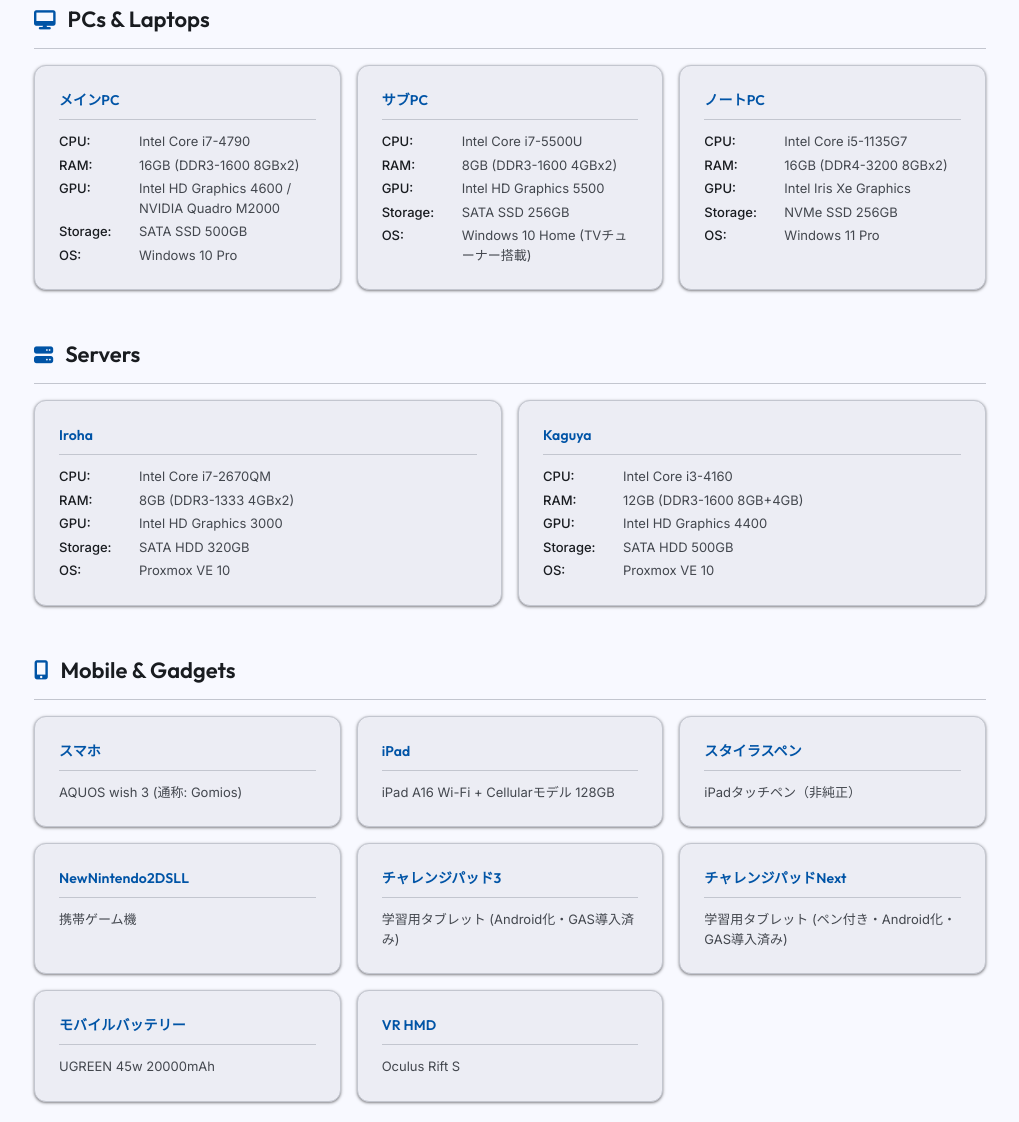
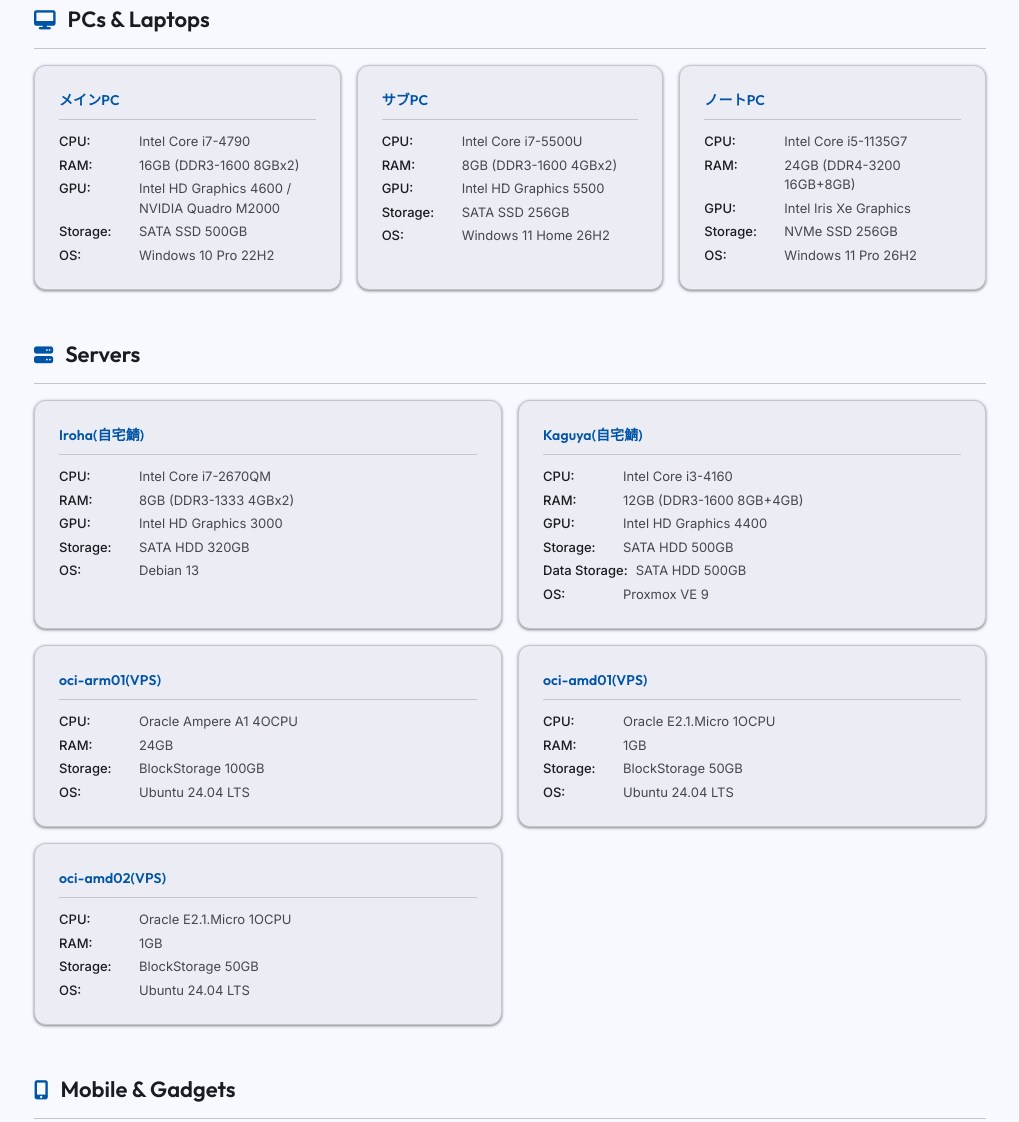
Before and after one commit to DTT-JP/DTT-Top, a plain HTML site: page devices.html in a window 1280 px wide. Shown: the part 181-1303 px from the top of the page, without its empty margins (130-1149 px from the left). Drawn offline with nearby package versions, Linux system fonts and the light colour scheme.

Commit message:
Update Devices

```diff
--- a/devices.html
+++ b/devices.html
@@ -59,7 +59,7 @@
                             <li><strong>RAM:</strong> 16GB (DDR3-1600 8GBx2)</li>
                             <li><strong>GPU:</strong> Intel HD Graphics 4600 / NVIDIA Quadro M2000</li>
                             <li><strong>Storage:</strong> SATA SSD 500GB</li>
-                            <li><strong>OS:</strong> Windows 10 Pro</li>
+                            <li><strong>OS:</strong> Windows 10 Pro 22H2</li>
                         </ul>
                     </article>
 
@@ -70,7 +70,7 @@
                             <li><strong>RAM:</strong> 8GB (DDR3-1600 4GBx2)</li>
                             <li><strong>GPU:</strong> Intel HD Graphics 5500</li>
                             <li><strong>Storage:</strong> SATA SSD 256GB</li>
-                            <li><strong>OS:</strong> Windows 10 Home (TVチューナー搭載)</li>
+                            <li><strong>OS:</strong> Windows 11 Home 26H2</li>
                         </ul>
                     </article>
 
@@ -78,10 +78,10 @@
                         <h4>ノートPC</h4>
                         <ul class="device-specs">
                             <li><strong>CPU:</strong> Intel Core i5-1135G7</li>
-                            <li><strong>RAM:</strong> 16GB (DDR4-3200 8GBx2)</li>
+                            <li><strong>RAM:</strong> 24GB (DDR4-3200 16GB+8GB)</li>
                             <li><strong>GPU:</strong> Intel Iris Xe Graphics</li>
                             <li><strong>Storage:</strong> NVMe SSD 256GB</li>
-                            <li><strong>OS:</strong> Windows 11 Pro</li>
+                            <li><strong>OS:</strong> Windows 11 Pro 26H2</li>
                         </ul>
                     </article>
                 </div>
@@ -92,24 +92,55 @@
                 <h3><i class="fas fa-server"></i> Servers</h3>
                 <div class="devices-grid device-grid-2">
                     <article class="glass-card device-card server-card">
-                        <h4>Iroha</h4>
+                        <h4>Iroha(自宅鯖)</h4>
                         <ul class="device-specs">
                             <li><strong>CPU:</strong> Intel Core i7-2670QM</li>
                             <li><strong>RAM:</strong> 8GB (DDR3-1333 4GBx2)</li>
                             <li><strong>GPU:</strong> Intel HD Graphics 3000</li>
                             <li><strong>Storage:</strong> SATA HDD 320GB</li>
-                            <li><strong>OS:</strong> Proxmox VE 10</li>
+                            <li><strong>OS:</strong> Debian 13</li>
                         </ul>
                     </article>
 
                     <article class="glass-card device-card server-card">
-                        <h4>Kaguya</h4>
+                        <h4>Kaguya(自宅鯖)</h4>
                         <ul class="device-specs">
                             <li><strong>CPU:</strong> Intel Core i3-4160</li>
                             <li><strong>RAM:</strong> 12GB (DDR3-1600 8GB+4GB)</li>
                             <li><strong>GPU:</strong> Intel HD Graphics 4400</li>
                             <li><strong>Storage:</strong> SATA HDD 500GB</li>
-                            <li><strong>OS:</strong> Proxmox VE 10</li>
+                            <li><strong>Data Storage:</strong> SATA HDD 500GB</li>
+                            <li><strong>OS:</strong> Proxmox VE 9</li>
+                        </ul>
+                    </article>
+
+                    <article class="glass-card device-card server-card">
+                        <h4>oci-arm01(VPS)</h4>
+                        <ul class="device-specs">
+                            <li><strong>CPU:</strong> Oracle Ampere A1 4OCPU</li>
+                            <li><strong>RAM:</strong> 24GB</li>
+                            <li><strong>Storage:</strong> BlockStorage 100GB</li>
+                            <li><strong>OS:</strong> Ubuntu 24.04 LTS</li>
+                        </ul>
+                    </article>
+
+                    <article class="glass-card device-card server-card">
+                        <h4>oci-amd01(VPS)</h4>
+                        <ul class="device-specs">
+                            <li><strong>CPU:</strong> Oracle E2.1.Micro 1OCPU</li>
+                            <li><strong>RAM:</strong> 1GB</li>
+                            <li><strong>Storage:</strong> BlockStorage 50GB</li>
+                            <li><strong>OS:</strong> Ubuntu 24.04 LTS</li>
+                        </ul>
+                    </article>
+
+                    <article class="glass-card device-card server-card">
+                        <h4>oci-amd02(VPS)</h4>
+                        <ul class="device-specs">
+                            <li><strong>CPU:</strong> Oracle E2.1.Micro 1OCPU</li>
+                            <li><strong>RAM:</strong> 1GB</li>
+                            <li><strong>Storage:</strong> BlockStorage 50GB</li>
+                            <li><strong>OS:</strong> Ubuntu 24.04 LTS</li>
                         </ul>
                     </article>
                 </div>
@@ -137,11 +168,11 @@
                     </article>
                     <article class="glass-card device-card gadget-card">
                         <h4>チャレンジパッド3</h4>
-                        <p class="device-desc">学習用タブレット (Android化・GAS導入済み)</p>
+                        <p class="device-desc">学習用タブレット (Android化・GAS導入済み) 最近壊れたかも</p>
                     </article>
                     <article class="glass-card device-card gadget-card">
                         <h4>チャレンジパッドNext</h4>
-                        <p class="device-desc">学習用タブレット (ペン付き・Android化・GAS導入済み)</p>
+                        <p class="device-desc">学習用タブレット (ペン付き・Android化・GAS導入済み) 目覚まし時計化してる</p>
                     </article>
                     <article class="glass-card device-card gadget-card">
                         <h4>モバイルバッテリー</h4>
```
Also changed, not shown: s/devices.html (+10 -7 lines), ss/devices.html (+10 -7 lines).
